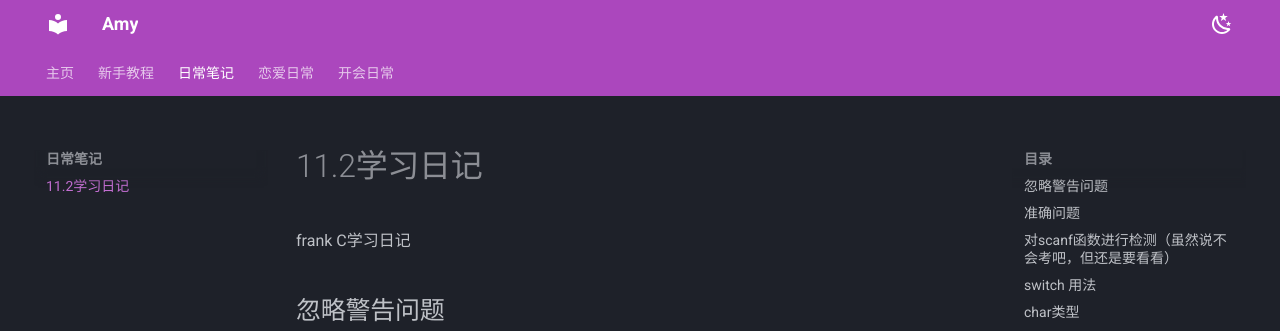
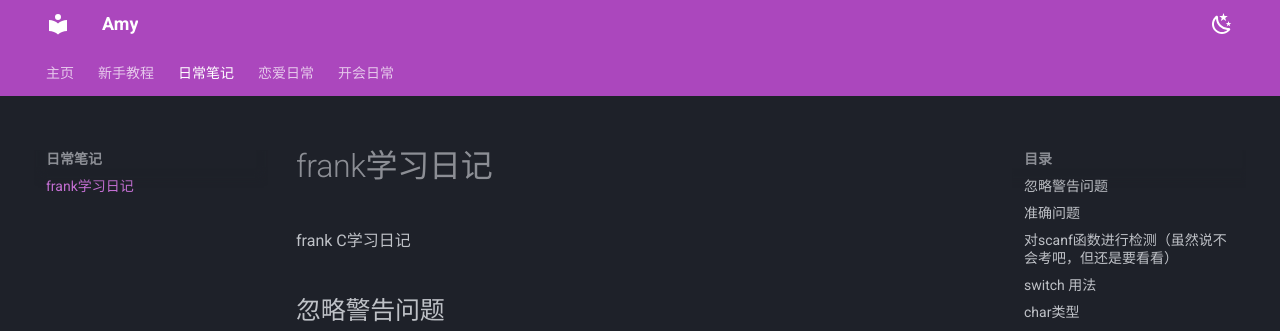
Before and after one commit to AmyWang5/Amyhhh-blog, an MkDocs documentation site: the page built from docs/WJX2/onetime2.md, in a window 1280 px wide and 900 px high. Shown: the top 331 px of the window. Built offline with MkDocs 1.6.1 and Material for MkDocs 9.7.7, drawn with Linux system fonts in a browser that asks for light colours.

Commit message:
2023-11-29_12:31:13 update

```diff
--- a/mkdocs.yml
+++ b/mkdocs.yml
@@ -31,7 +31,7 @@
   - 新手教程:
      - 小白第一次用博客~: WJX1/onetime.md
   - 日常笔记:
-     - 11.2学习日记: WJX2/onetime2.md
+     - frank学习日记: WJX2/onetime2.md
   - 恋爱日常:
      - 11.19: AMY1/love.md
   - 开会日常:
```
